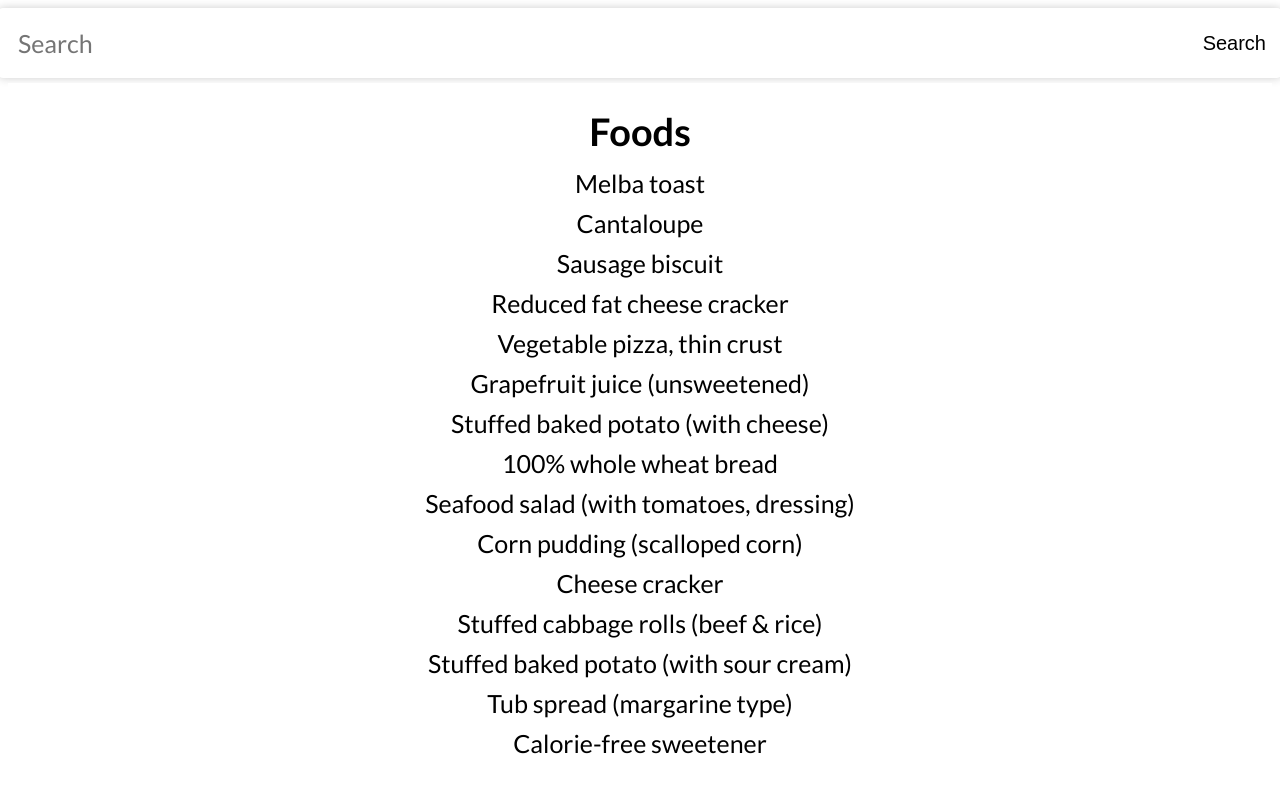
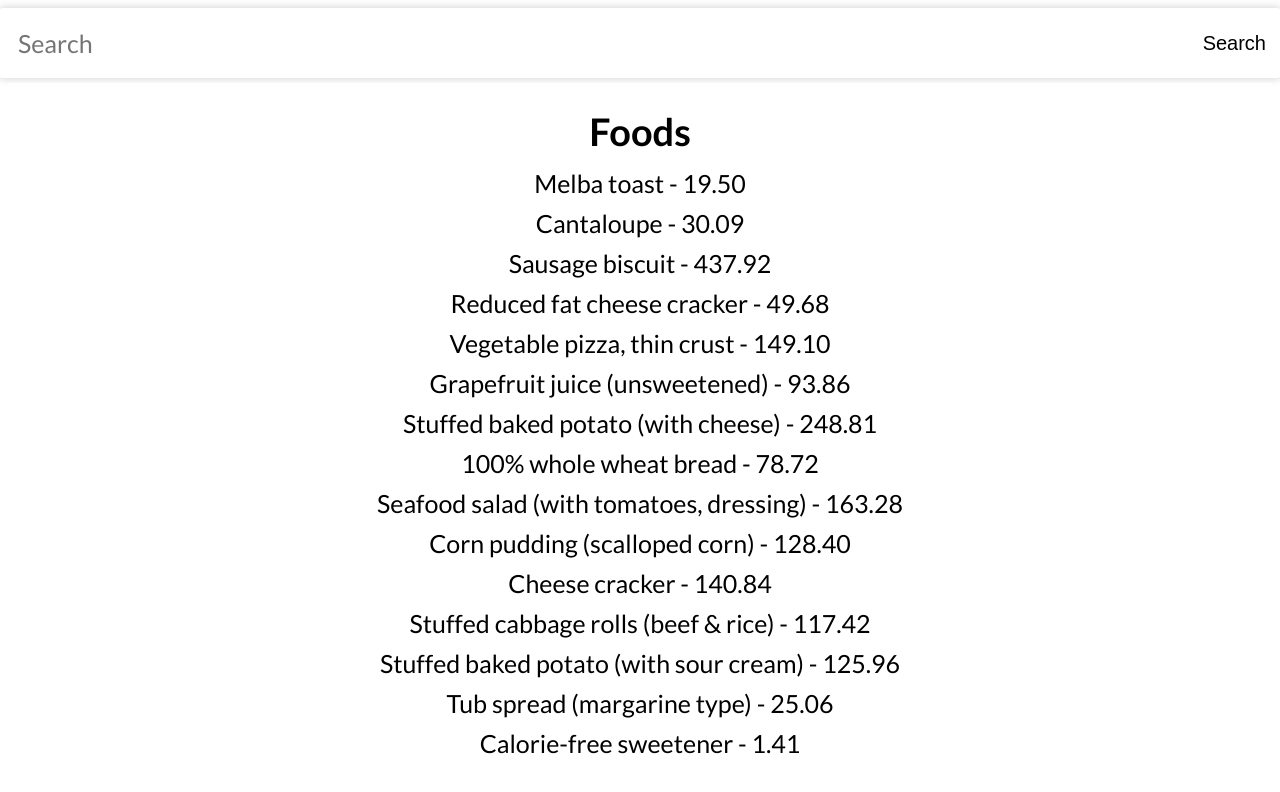
Before and after one commit to CauaRojas/CaloriesCounter, a React (Vite) app: page / in a window 1280 px wide. Shown: the top 792 px of the page. Built offline with nearby package versions, Linux system fonts and the light colour scheme.

Commit message:
added the calories the the screen

```diff
--- a/src/FoodPanel.tsx
+++ b/src/FoodPanel.tsx
@@ -6,7 +6,11 @@ export default function FoodPanel() {
 	const loopFoods = () => {
 		const randomFoods = foods.sort(() => Math.random() - 0.5);
 		const foodList = randomFoods.map((food, index) => {
-			return <li key={index}>{food.Display_Name}</li>;
+			return (
+				<li key={index}>
+					{food.Display_Name} - {parseFloat(food.Calories).toFixed(2)}
+				</li>
+			);
 		});
 		foodList.splice(15, foodList.length);
 		return foodList;
```
